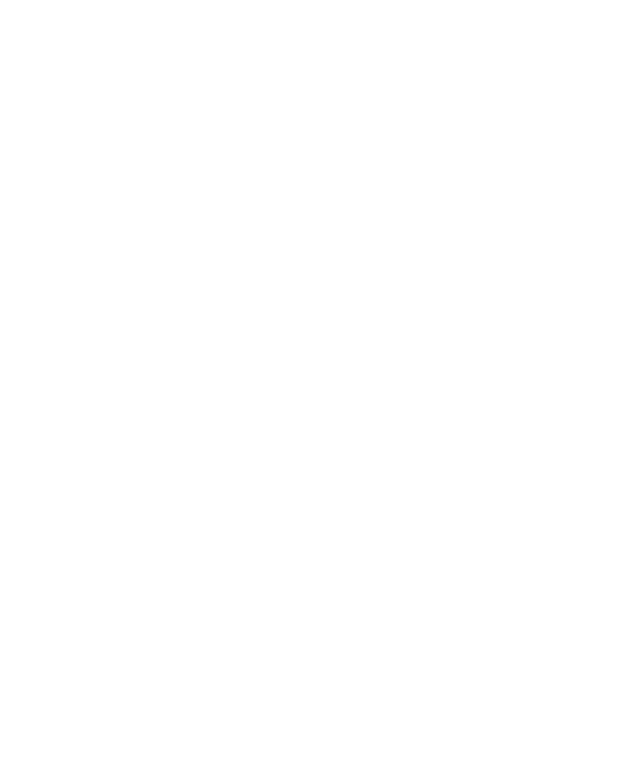
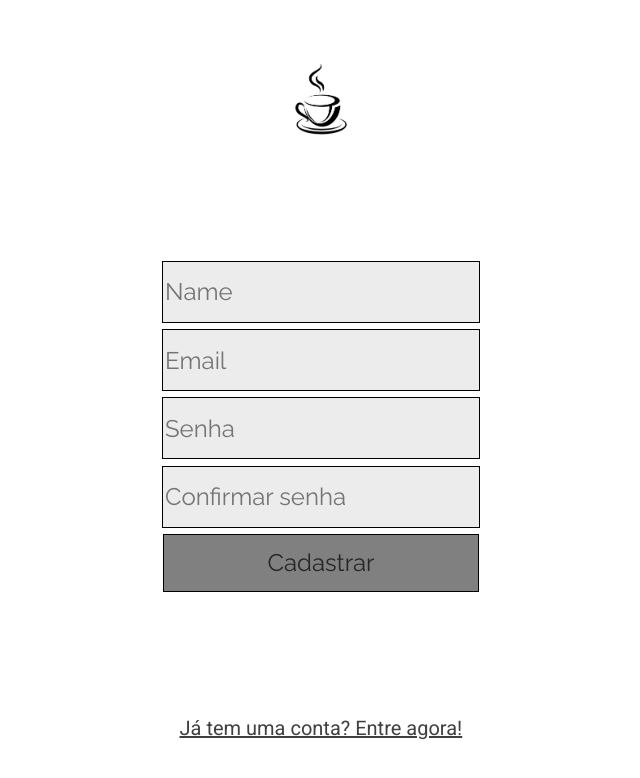
Before and after one commit to LukazDs/-projeto14-coffee_store-front, a React (Create React App) app: page /sign-up in a window 1280 px wide. Before the commit this address had no page. Shown: the top 778 px of the page, without its empty margins (319-959 px from the left). Built offline with nearby package versions, Linux system fonts and the light colour scheme.

Commit message:
Criando design do  componente SignUp

```diff
--- a/src/App.js
+++ b/src/App.js
@@ -2,12 +2,14 @@
 import "./assets/styles/defaultStyle.css";
 import { BrowserRouter, Routes, Route } from "react-router-dom";
 import InitialScreen from "./components/InitialScreen";
+import SignUp from "./components/Sign-up";
 
 function App() {
    return (
       <BrowserRouter>
          <Routes>
             <Route path="/" element={<InitialScreen />} />
+            <Route path="/sign-up" element={<SignUp />} />
          </Routes>
       </BrowserRouter>
 )
--- a/src/components/Sign-up.js
+++ b/src/components/Sign-up.js
@@ -1,7 +1,128 @@
+import styled from "styled-components";
+import logo from "../assets/images/caf.jpg"
+import { Link } from "react-router-dom";
+import { useState } from "react";
+import Loading from "../loaders/Loading";
+
 function SignUp() {
+
+    const [name, setName] = useState("");
+    const [password, setPassword] = useState("");
+    const [confirmPassword, setConfirmPassword] = useState("");
+    const [email, setEmail] = useState("");
+
+    const [isLoading, setIsLoading] = useState(false)
+
     return (
-        <p>SignUp</p>
+        <Container>
+            <Logo src={logo} alt={logo} />
+            <Forms>
+                <input type="text"
+                    onChange={e => setName(e.target.value)}
+                    value={name}
+                    disabled={isLoading}
+                    placeholder='Name'
+                    required />
+                <input type="email"
+                    onChange={e => setEmail(e.target.value)}
+                    value={email}
+                    disabled={isLoading}
+                    placeholder='Email'
+                    required />
+
+                <input type="password"
+                    onChange={e => setPassword(e.target.value)}
+                    value={password}
+                    disabled={isLoading}
+                    placeholder='Senha'
+                    required />
+
+                <input type="password"
+                    onChange={e => setConfirmPassword(e.target.value)}
+                    value={confirmPassword}
+                    disabled={isLoading}
+                    placeholder='Confirmar senha'
+                    required />
+
+                <button disabled={isLoading}>
+                    {isLoading ? <Loading /> : "Cadastrar"}
+                </button>
+            </Forms>
+
+            <Link to={"/login"}>
+                Já tem uma conta? Entre agora!
+            </Link>
+        </Container>
     )
 }
 
 export default SignUp;
+
+const Container = styled.div`
+    width: 100%;
+    height: 100vh;
+    display: flex;
+    flex-direction: column;
+    justify-content: space-around;
+    align-items: center;
+    background-color: #ffffff;
+
+    a {
+        width: 283px;
+        height: 23px;
+
+        font-family: 'Roboto';
+        font-style: normal;
+        font-weight: 400;
+        font-size: 20px;
+        line-height: 23px;
+
+        color: #414040;
+    }
+`;
+
+const Logo = styled.img`
+    width: 98px;
+    height: 76px;
+    object-fit: cover;
+`
+
+const Forms = styled.form`
+    width: 312px;
+    height: 338px;
+    display: flex;
+    flex-direction: column;
+    align-items: center;
+    justify-content: space-around;
+
+    input {
+        width: 312px;
+        height: 58px;
+        background: rgba(217, 217, 217, 0.5);
+        border: 1px solid #000000;
+
+        font-family: 'Raleway';
+        font-style: normal;
+        font-weight: 400;
+        font-size: 24px;
+        line-height: 28px;
+
+        color: rgba(0, 0, 0, 0.5);
+    }
+
+    button {
+        width: 316px;
+        height: 58px;
+
+        background: #808080;
+        border: 1px solid #000000;
+
+        font-family: 'Raleway';
+        font-style: normal;
+        font-weight: 400;
+        font-size: 24px;
+        line-height: 28px;
+
+        color: rgba(0, 0, 0, 0.7);
+    }
+`;
--- /dev/null
+++ b/src/loaders/Loading.jsx
@@ -0,0 +1,9 @@
+import React from 'react';
+import {ThreeDots} from "react-loader-spinner";
+const Loading = () => {
+  return (
+    <ThreeDots color='#ffffff' width={50} height={50} timeout={3000}/>
+  )
+}
+
+export default Loading;
```
